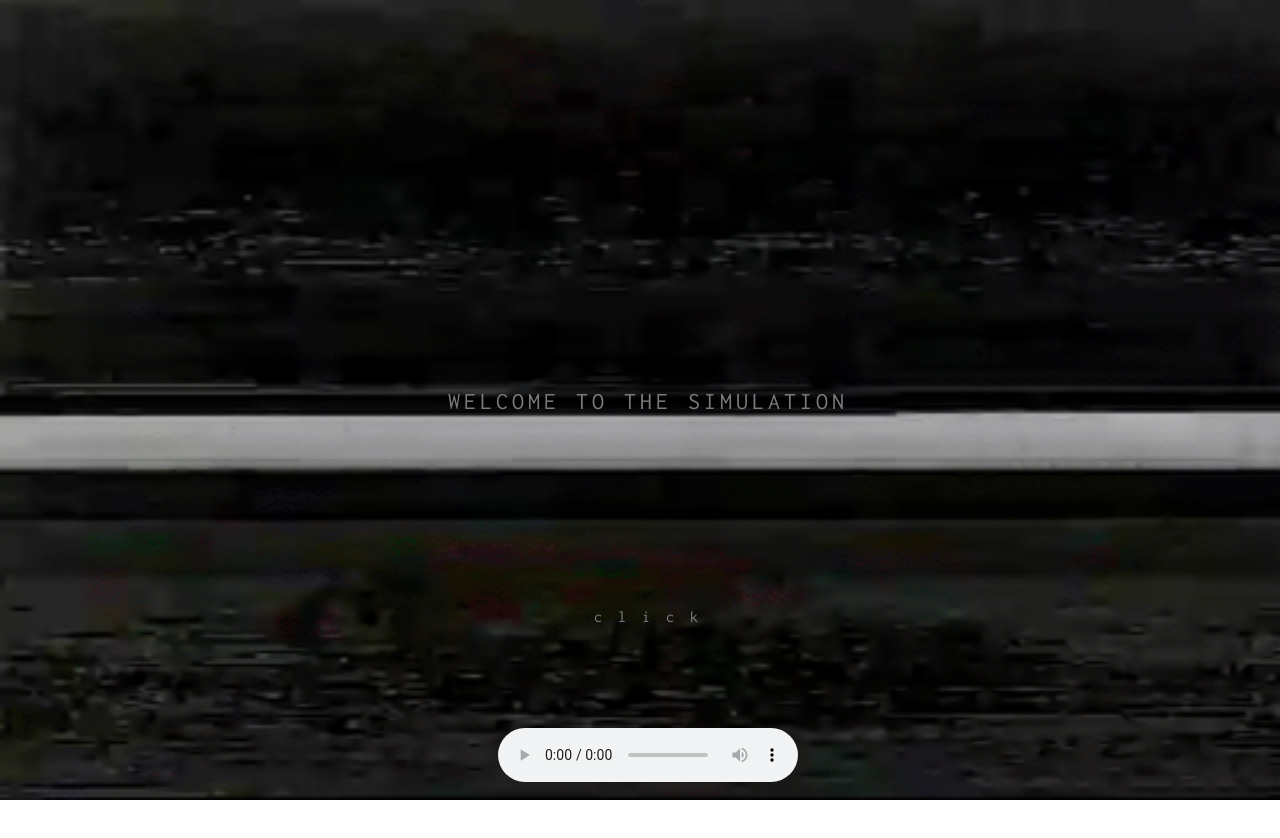
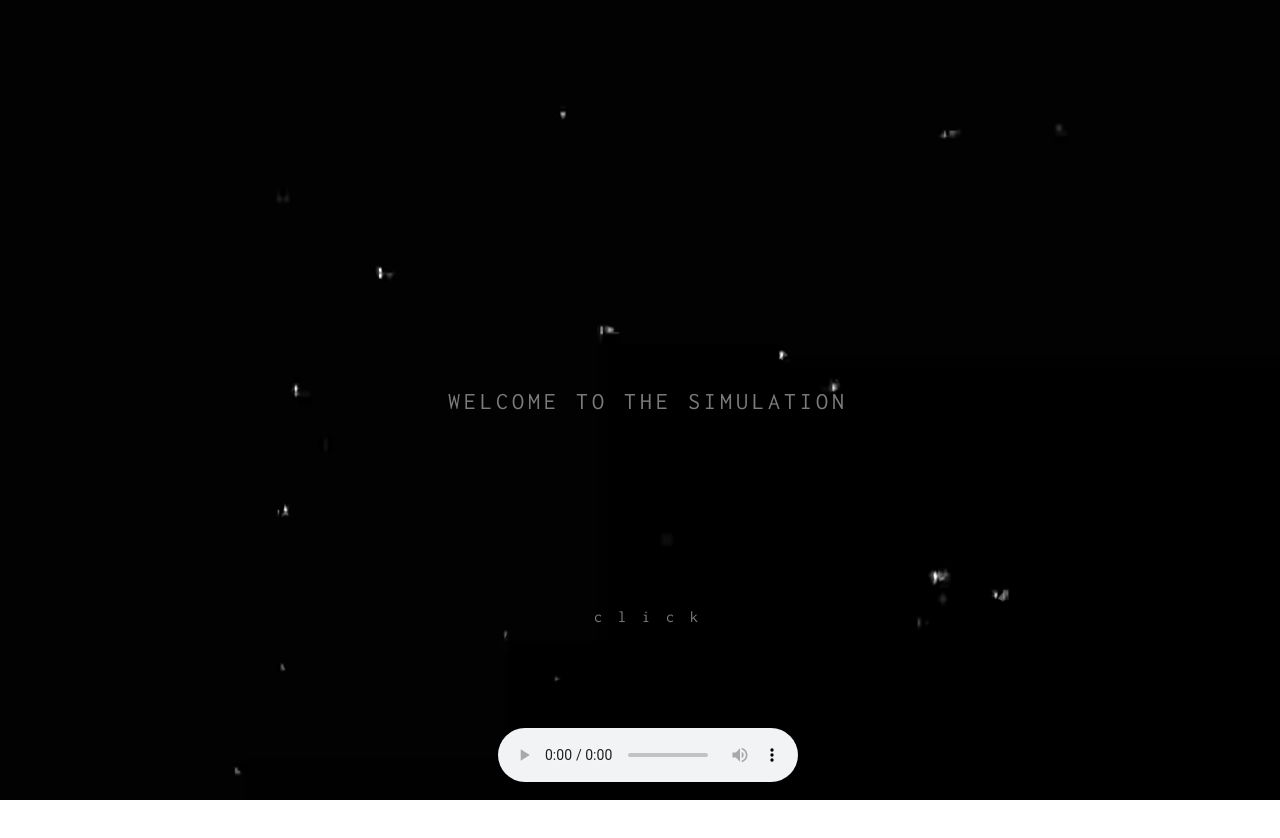
Before and after one commit to c34zhang/web2018, a plain HTML site: page Website as a Tool_FINAL/index.html in a window 1280 px wide. Drawn offline with nearby package versions, Linux system fonts and the light colour scheme; a web font is replaced by a local one.

Commit message:
Update index.html

```diff
--- a/Website as a Tool_FINAL/index.html
+++ b/Website as a Tool_FINAL/index.html
@@ -27,7 +27,7 @@
     <body title="Click to continue">
 
 		<div id="bg-image">
-			<img src="glitch2.gif" width="100%" height="100%">
+			<img src="glitch3.gif" width="100%" height="100%">
 		</div>
 
         <div class="container">
```
